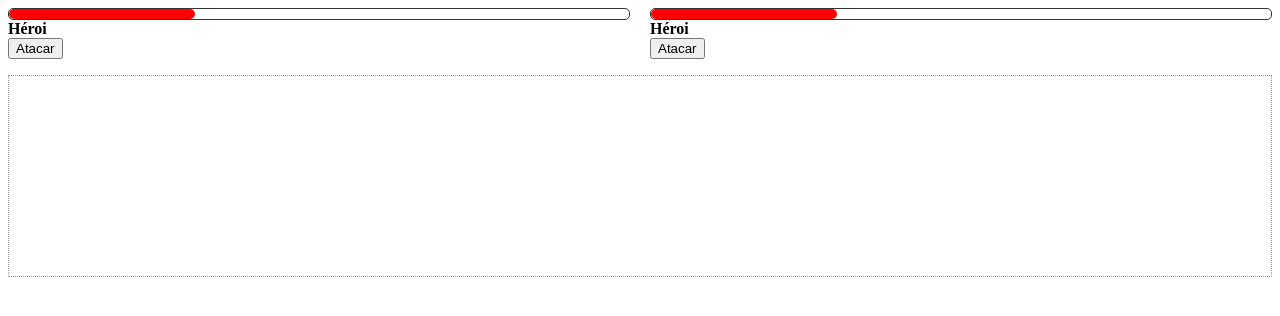
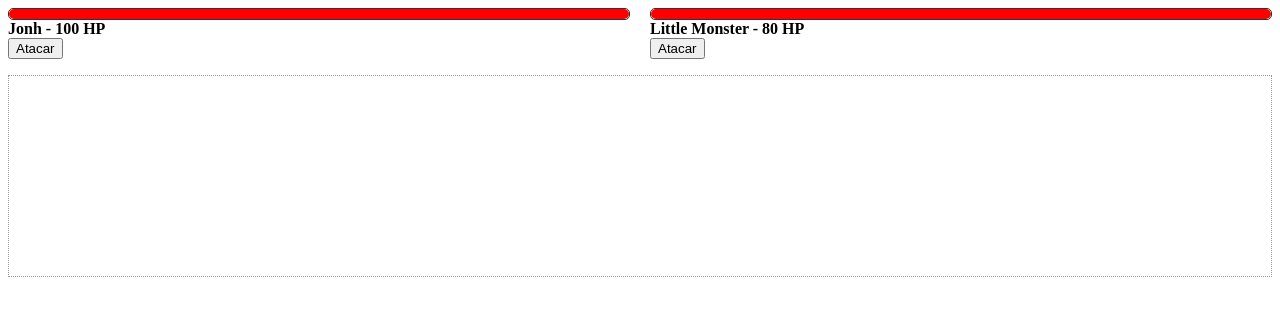
Before and after one commit to CarloosDaniel/projeto-comentado-luta, a plain HTML site: page index.html in a window 1280 px wide. Drawn offline with Linux system fonts and the light colour scheme.

Commit message:
Add files via upload

```diff
--- a/index.html
+++ b/index.html
@@ -10,11 +10,12 @@
 <body>
     <div class="fight-area">
         <div id="char">
+
             <div class="life-bar">
                 <div class="bar"></div>
             </div>
 
-            <strong class="name">Héroi</strong>
+            <strong class="name">--</strong>
 
             <div>
                 <button class="attack-button">Atacar</button>
@@ -23,10 +24,13 @@
 
     <div id="monster">
         <div class="life-bar">
+
             <div class="bar"></div>
+
         </div>
 
-        <strong class="name">Héroi</strong>
+        <strong class="name">--</strong>
+
         <div>
             <button class="attack-button">Atacar</button>
         </div>
@@ -41,5 +45,6 @@
      <script src="./src/components/heros/Mage.js"></script>
      <script src="./src/components/monsters/BigMonster.js"></script>
      <script src="./src/components/monsters/LittleMonster.js"></script>
+     <script src="./src/components/scenario/Stage.js"></script>
 </body>
 </html>
--- /dev/null
+++ b/src/components/scenario/Stage.js
@@ -0,0 +1,33 @@
+//1 - saber as informaçãoes de quem está lutando
+//(qual id que tem as informações do char 1 ou char 2)
+//2 - ação de atacar dos chars
+//3 - atualizar a barra de vida
+
+class Stage {
+    constructor(char1, char2, char1Element , char2Element){
+        this.char1 = char1
+        this.char2 = char2
+        this.char1Element = char1Element
+        this.char2Element = char2Element
+
+    }
+
+    start() {
+        this.update()
+    }
+
+    update() {
+          // char1 - selecionando o nome do char
+        this.char1Element.querySelector('.name').innerHTML = `${this.char1.name} - ${this.char1.life} HP`
+          // barra de vida
+        let char1HP = (this.char1.life / this.char1.maxLife) * 100
+        this.char1Element.querySelector('.bar').style.width = `${char1HP}%`
+
+          // char2 - selecionando o nome do char
+        this.char2Element.querySelector('.name').innerHTML = `${this.char2.name} - ${this.char2.life} HP`
+          // barra de vida
+        let char2HP = (this.char2.life / this.char2.maxLife) * 100
+        this.char2Element.querySelector('.bar').style.width = `${char2HP}%`
+
+    }
+}
--- a/src/js/script.js
+++ b/src/js/script.js
@@ -1,6 +1,10 @@
 let char = new Knight('Jonh')
 let monster = new littleMonster()
 
-console.log(char.name)
-
-console.log(monster.name)
+const stage = new Stage (
+    char,
+    monster,
+    document.querySelector('#char'),
+    document.querySelector('#monster')
+)
+stage.start()
```
